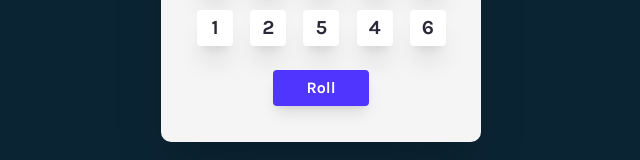
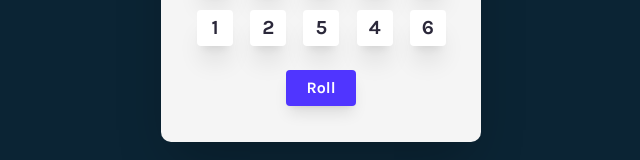
Before and after one commit to rubenaguilardev/tns, a React (Vite) app: page / in a window 1280 px wide. Shown: the part 258-418 px from the top of the page, without its empty margins (319-959 px from the left). Built offline with nearby package versions, Linux system fonts and the light colour scheme.

Commit message:
add game won logic

```diff
--- a/src/App.jsx
+++ b/src/App.jsx
@@ -5,6 +5,8 @@ import { nanoid } from 'nanoid'
 const App = () => {
 
   const [dice, setDice] = useState(generateAllNewDice())
+
+  const gameWon = dice.every(die => die.isHeld) && dice.every(die => die.value === dice[0].value)
 
   function generateAllNewDice() {
     return new Array(10)
@@ -41,9 +43,9 @@ const App = () => {
         <div className="flex justify-center mt-6">
           <button
             onClick={rollDice}
-            className="h-9 w-24 text-white font-bold bg-[#5035FF] rounded-sm cursor-pointer shadow-lg"
+            className="h-9 w-auto py-1.5 px-5 whitespace-nowrap text-white font-bold bg-[#5035FF] rounded-sm cursor-pointer shadow-lg"
           >
-            Roll
+            {gameWon ? 'New Game' : 'Roll'}
           </button>
         </div>
       </div>
```
